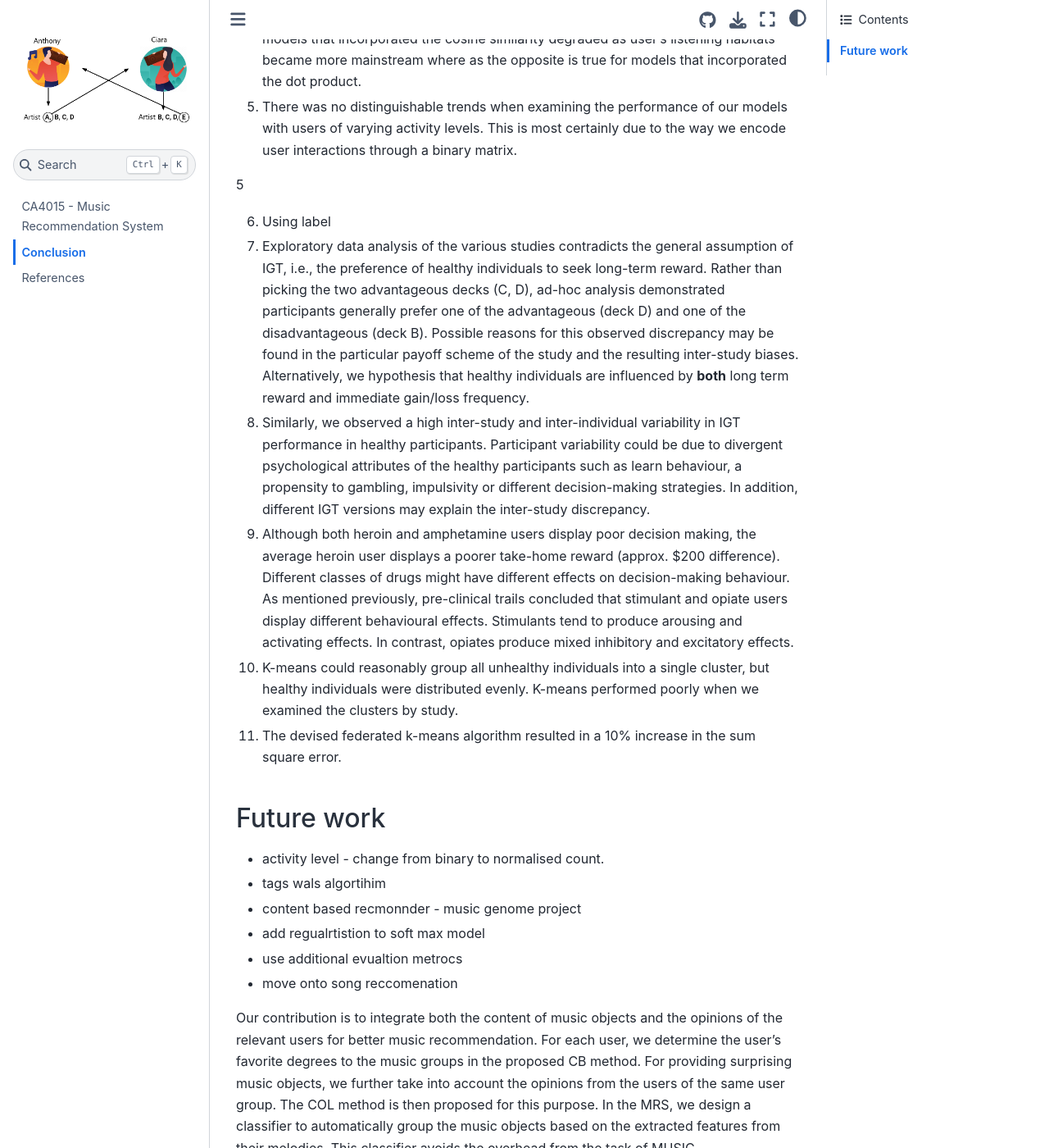
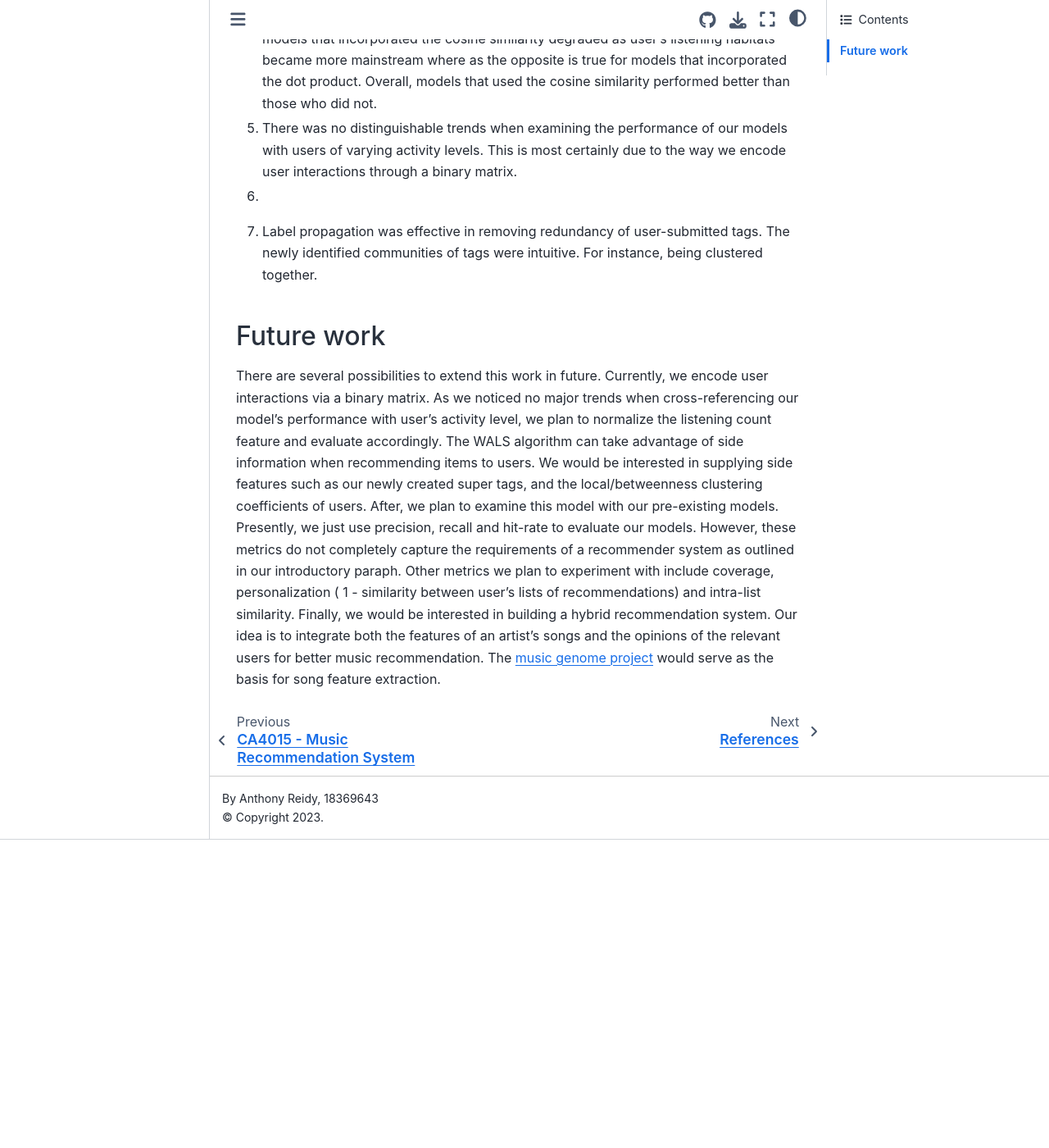
Before and after one commit to reidya3/MusicArtistRecommendationSystem, a Jupyter Book: the page built from book/Conclusion.md, in a window 1280 px wide and 1400 px high, scrolled down 1249 px. Shown: the whole window at 82% size. Built offline with Jupyter Book 1.0.4 settings and Sphinx 7.4.7 and the Sphinx Book theme 1.1.4, drawn with Linux system fonts in a browser that asks for light colours; pages that are not in the unit, such as notebooks, are missing from menus; after the commit the page ends 2273 px from its top, so only the background shows below that; some of the changed text lies outside the part shown.

Commit message:
updating conclusion

```diff
--- a/book/Conclusion.md
+++ b/book/Conclusion.md
@@ -1,61 +1,25 @@
 # Conclusion
 ---
-In this report, we investigate numerous recommendation algorithms in an effort to supply worthwhile recommendations to the user base of Last.fm. Through our initial data exploration of the Last.fm data, we noticed inconstancy's within. We flatten the original relational data model present, to enable the quick development of our recommendation systems. We examine three main recommendation algorithms , a stochastic gradient descent matrix factorization algorithm,  a  regularized stochastic gradient descent matrix factorization algorithm, and a softmax model.  In addition, we employ two different similarity measures, cosine similarity and the dot product to provide more nuance for the discussion of results. We evaluate the aforementioned algorithms at the point of development and through a model comparison at the end, utilising metrics typically used to evaluate information retrieval systems. Finally, we conclude this report by employing popular graph algorithms, to understand the listening patterns of the Last.fm users.
+In this report, we investigate numerous recommendation algorithms in an effort to supply worthwhile recommendations to the user base of Last.fm. Through our initial data exploration of the Last.fm data, we noticed inconstancy's within. We flatten the original relational data model present, to enable the quick development of our recommendation systems. We examine three main recommendation algorithms , a stochastic gradient descent matrix factorization algorithm,  a  regularized stochastic gradient descent matrix factorization algorithm, and a softmax model.  In addition, we employ two different similarity measures, cosine similarity and the dot product to provide more nuance for the discussion of results. We evaluate the aforementioned algorithms at the point of development and through a model comparison at the end, utilising metrics typically used to evaluate information retrieval systems. Finally, we conclude this report by employing popular graph algorithmsS to understand the listening patterns of the Last.fm users.
 
 Our most significant results are the following:
+
 1. Exploratory data analysis revealed that Alternative, ELectronic, Rock and Pop were the most popular genres on the Last.fm website, both in terms of plays and amount of users. Although, the number of user’s a genre has garnered does not necessarily correlate with listening count.  For instance, the "Electronic" genre had highest average play count but the lowest amount of individual listeners  in 2009.  In addition, user activity on the site showed a general increase from 2005 to 2011, the year it was collected.
 
 2. Our best performing model, SGD_Matrix_Fact_regularized_cosine show-cased the attributes of a good recommendation system i.e. relatively high precision for lower values of k. Although the spread of the evaluation metrics was higher for smaller values of K.
 
 3. The addition of the regularization  on the SGD Matrix factorization model proved to be significant. We observed increased performance in recall, precision and hit-rate, which was particularly evident when we drilled down into users according to some defined behaviour (e.g. users with diverse tastes). We believe the vanilla model not only "learned" relevant patterns but also random noise within the test data. Therefore, the regularization of the model prevented this overfilling, which led to a better generalization ability.
 
-4. The choice of similarity measure proved to be the most significant indicator of performance. As mentioned previously, cosine similarity just takes into account the angle where as dot product takes into account the angle **and** magnitude. The choice of similarity measure is highly domain-specific for in-silico applications. For instance, in information retrieval, the dot product will take the document length into account, whereas the cosine similarity will not. For our use case, the dot product is biased towards mainstream artists i.e. it is more likely to recommend artist with a larger following. We suggest this hypothesis as mainstream artists embeddings tend to have larger norms.  This observation is particularity pronounced when we examine users with varying predispositions to mainstream listenership. We notice that performance of models that incorporated the cosine similarity degraded as user's listening habitats became more mainstream where as the opposite is true for models that incorporated the dot product.
+4. The choice of similarity measure proved to be the most significant indicator of performance. As mentioned previously, cosine similarity just takes into account the angle where as dot product takes into account the angle **and** magnitude. The choice of similarity measure is highly domain-specific for in-silico applications. For instance, in information retrieval, the dot product will take the document length into account, whereas the cosine similarity will not. For our use case, the dot product is biased towards mainstream artists i.e. it is more likely to recommend artist with a larger following. We suggest this hypothesis as mainstream artists embeddings tend to have larger norms.  This observation is particularity pronounced when we examine users with varying predispositions to mainstream listenership. We notice that performance of models that incorporated the cosine similarity degraded as user's listening habitats became more mainstream where as the opposite is true for models that incorporated the dot product. Overall, models that used the cosine similarity performed better than those who did not.
 
 5. There was no distinguishable trends when examining the performance of our models with users of varying activity levels. This is most certainly due to the way we encode user interactions through a binary matrix.
 
-5
+6.
 
 
 
-6. Using label
+7. Label propagation was effective in removing redundancy of user-submitted tags. The newly identified communities of tags  were intuitive.  For instance, being clustered together.
 
 
-1. Exploratory data analysis of the various studies contradicts the general assumption of IGT, i.e., the preference of healthy individuals to seek long-term reward. Rather than picking the two advantageous decks (C, D), ad-hoc analysis demonstrated participants generally prefer one of the advantageous (deck D) and one of the disadvantageous (deck B). Possible reasons for this observed discrepancy may be found in the particular payoff scheme of the study and the resulting inter-study biases. Alternatively, we hypothesis that healthy individuals are influenced by **both** long term reward and immediate gain/loss frequency.
-2. Similarly, we observed a high inter-study and inter-individual variability in IGT performance in healthy participants. Participant variability could be due to divergent psychological attributes of the healthy participants such as learn behaviour, a propensity to gambling, impulsivity or different decision-making strategies. In addition, different IGT versions may explain the inter-study discrepancy.
-3. Although both heroin and amphetamine users display poor decision making, the average heroin user displays a poorer take-home reward (approx. $200 difference).  Different classes of drugs might have different effects on decision-making behaviour. As mentioned previously,  pre-clinical trails concluded that stimulant and opiate users display different behavioural effects. Stimulants tend to produce arousing and activating effects. In contrast, opiates produce mixed inhibitory and excitatory effects.
-3. K-means could reasonably group all unhealthy individuals into a single cluster, but healthy individuals were distributed evenly. K-means performed poorly when we examined the clusters by study.
-4. The devised federated k-means algorithm resulted in a 10% increase in the sum square error.
-
 ## Future work
-
-- activity level - change from binary to normalised count.
-- tags wals algortihim
-- content based recmonnder - music genome project
-- add regualrtistion to soft max model
-- use additional evualtion metrocs
-- move onto song reccomenation
-
-Our contribution is to integrate both the content of music objects
-and the opinions of the relevant users for better music recommendation. For each user, we
-determine the user’s favorite degrees to the music groups in the proposed CB method.
-For providing surprising music objects, we further take into account the opinions from
-the users of the same user group. The COL method is then proposed for this purpose. In
-the MRS, we design a classifier to automatically group the music objects based on the
-extracted features from their melodies. This classifier avoids the overhead from the task of
-MUSIC RECOMMENDATION SYSTEM BASED ON MUSIC AND USER GROUPING 131
-manual classification. Moreover, we derive both the interest and behavior profiles from the
-users’ access histories for user grouping. The proposed technique to derive user profiles
-has the adaptability to large number of accessed music objects. We also perform a series of
-experiments to show that our recommendation system is practical.
-The MRS can be regarded as a basic framework. The function blocks, such as the track
-selector, the feature extractor, the classifier, and the recommendation module, can be replaced by the alternatives. For example, more features can be extracted for music grouping
-by modifying the feature extractor. Similarly, we can adopt different techniques to construct the classifier, such as machine learning or data mining, based on the properties of the
-system and the recommendation services. Therefore, our recommendation system is also
-flexible.
-Our recommendation system can be further enhanced in some ways. For example, to
-reduce the time to browse all recommended music objects, the summarization of music
-objects may be necessary. Due to the complex semantics contained in the music objects,
-new features can be investigated for more effective music grouping. Moreover, other recommendation methods to satisfy various user requirements can be developed
-
-There are several possibilities to extend this work in future. Currently, both heroin and amphetamine addicts are grouped into the same cluster using K-means (even with different numbers of K and principal components).  We plan to experiment with hierarchical clustering algorithms that may be able to model the distinction between these subgroups in a wider ‘poor decision making’ cluster. Furthermore, sub-groups of healthy participants may be revealed with associated advantageous or disadvantageous decision behaviour. In our investigation, we analysed our clusters by study and found little correspondence. However, we would like to analyse our clusters by payoff scheme in an attempt to investigate how participants decision making abilities are impacted by the type of IGT performed.
-In addition, we plan to train a reinforcement learning model on the datasets and perform clustering utilizing the parameters of that model.  Similar endeavours have shown to be fruitful, with such parameters often increasing the interoperability of results. Our devised federated k-means algorithm could also be improved by incorporating mini-batch k-means. This would result in only a trivial reduction in accuracy and would be particularly useful if the decentralized server was a mobile phone. Finally, we are interested in incorporating other features about the subjects such as socio-economic status,  gender, and a chronic gambling addiction indicator. We hope such features might uncover specific card decision patterns or behavioural inabilities during the task.
+There are several possibilities to extend this work in future. Currently, we encode user interactions via a binary matrix. As we noticed no major trends when cross-referencing our model's performance with user's activity level, we plan to normalize the listening count feature and evaluate accordingly. The WALS algorithm can take advantage of side information when recommending items to users. We would be interested in supplying side features such as our newly created super tags, and the local/betweenness clustering coefficients  of users. After, we plan to examine this model with our pre-existing models. Presently, we just use precision, recall and hit-rate to evaluate our models. However, these metrics do not completely capture the requirements of a recommender system as outlined in our introductory paraph. Other metrics we plan to experiment with include coverage, personalization ( 1 - similarity between user’s lists of recommendations) and intra-list similarity. Finally, we would be interested in building a hybrid recommendation system. Our idea is to integrate both the features of an artist's songs and the opinions of the relevant users for better music recommendation. The [music genome project](https://en.wikipedia.org/wiki/Music_Genome_Project) would serve as the basis for song feature extraction.
--- a/requirements.txt
+++ b/requirements.txt
@@ -7,3 +7,5 @@ seaborn
 tensorflow
 google
 spotipy
+networkx
+python-louvain
```
